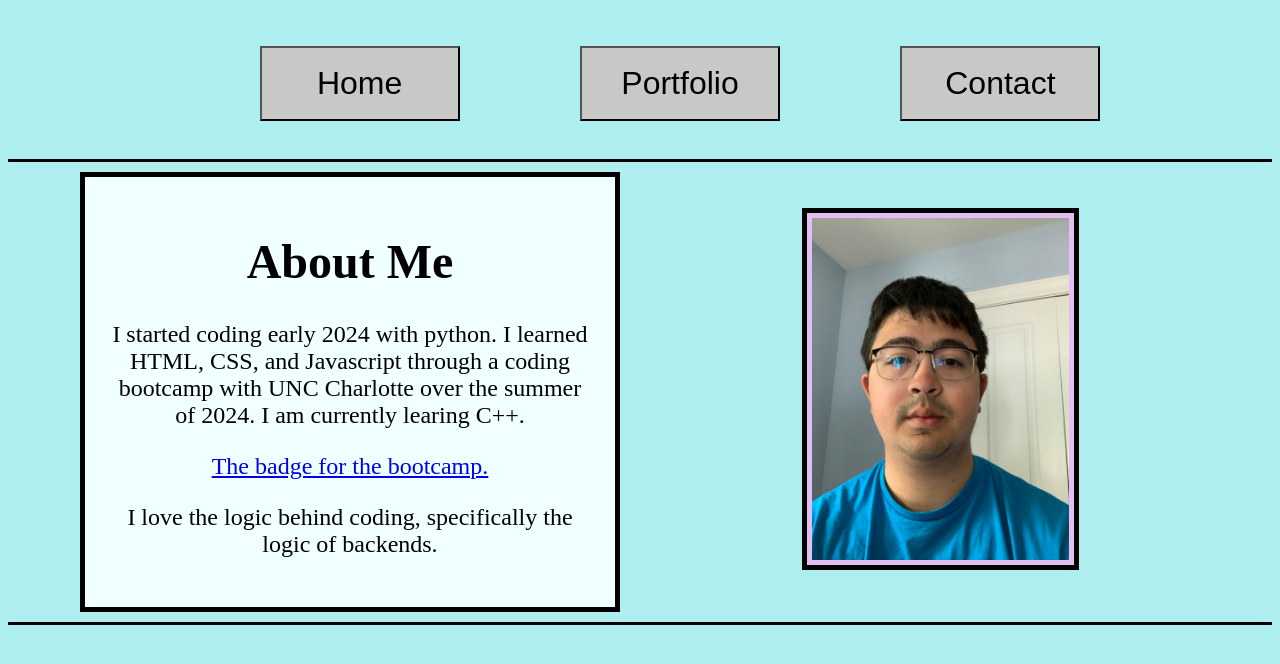
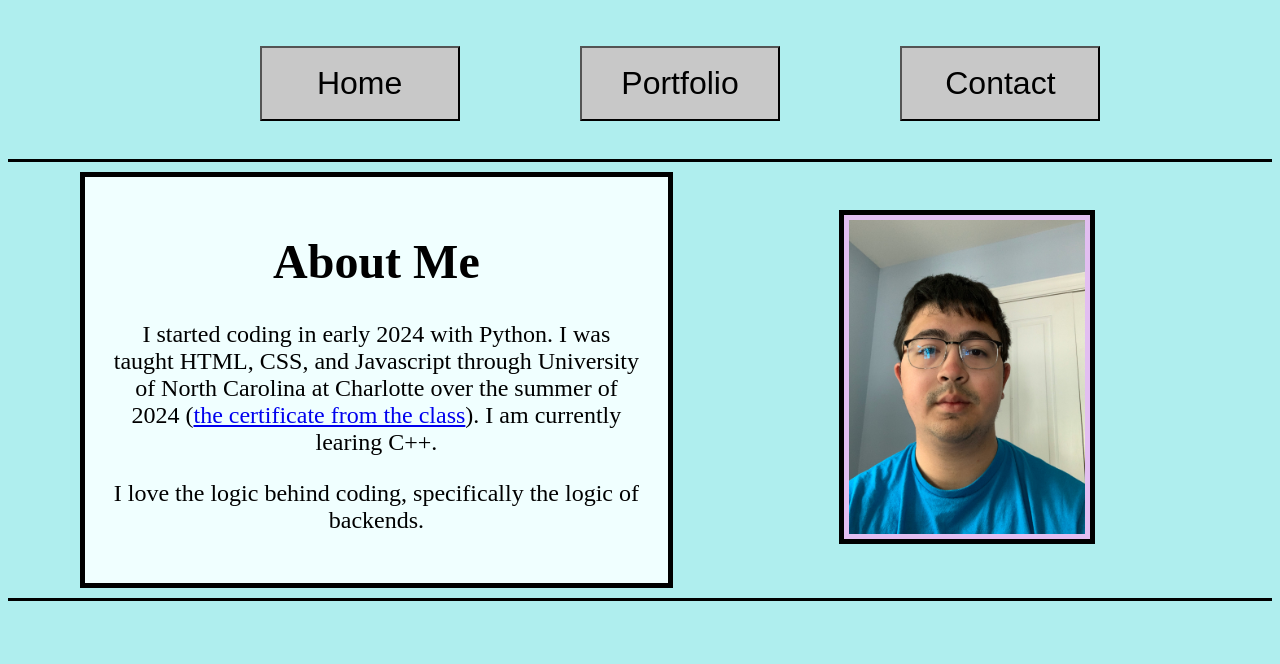
Before and after one commit to Rovak0/reactPortfolio, a React (Vite) app: page /AboutMe in a window 1280 px wide. Shown: the top 664 px of the page. Built offline with nearby package versions, Linux system fonts and the light colour scheme.

Commit message:
box text

```diff
--- a/src/pages/aboutMe.jsx
+++ b/src/pages/aboutMe.jsx
@@ -16,12 +16,12 @@ export default function AboutMe() {
                 {/* to split the 2 sides, I will need 2 divs */}
                 <div className="aboutMeText">
                     <h1>About Me</h1>
-                    <p>I started coding early 2024 with python.  I learned HTML, CSS, and Javascript through a coding bootcamp with
-                        UNC Charlotte over the summer of 2024.  I am currently learing C++.</p>
-                    <p></p>
-                    <a href="https://www.credly.com/badges/bc7e1fec-64cb-426b-b3b0-a68965c4911a/public_url">
-                        The badge for the bootcamp.
-                    </a>
+                    {/* <p>I started coding early 2024 with python.  I learned HTML, CSS, and Javascript through a coding bootcamp with
+                        UNC Charlotte over the summer of 2024.  I am currently learing C++.</p> */}
+                    <p>I started coding in early 2024 with Python.  I was taught HTML, CSS, and Javascript through University of North Carolina at Charlotte
+                        over the summer of 2024 (<a href="https://www.credly.com/badges/bc7e1fec-64cb-426b-b3b0-a68965c4911a/public_url">
+                        the certificate from the class</a>).  I am currently learing C++.
+                    </p>
                     <p>I love the logic behind coding, specifically the logic of backends.</p>
                 </div>
                 <div className="aboutMePhoto">
```
